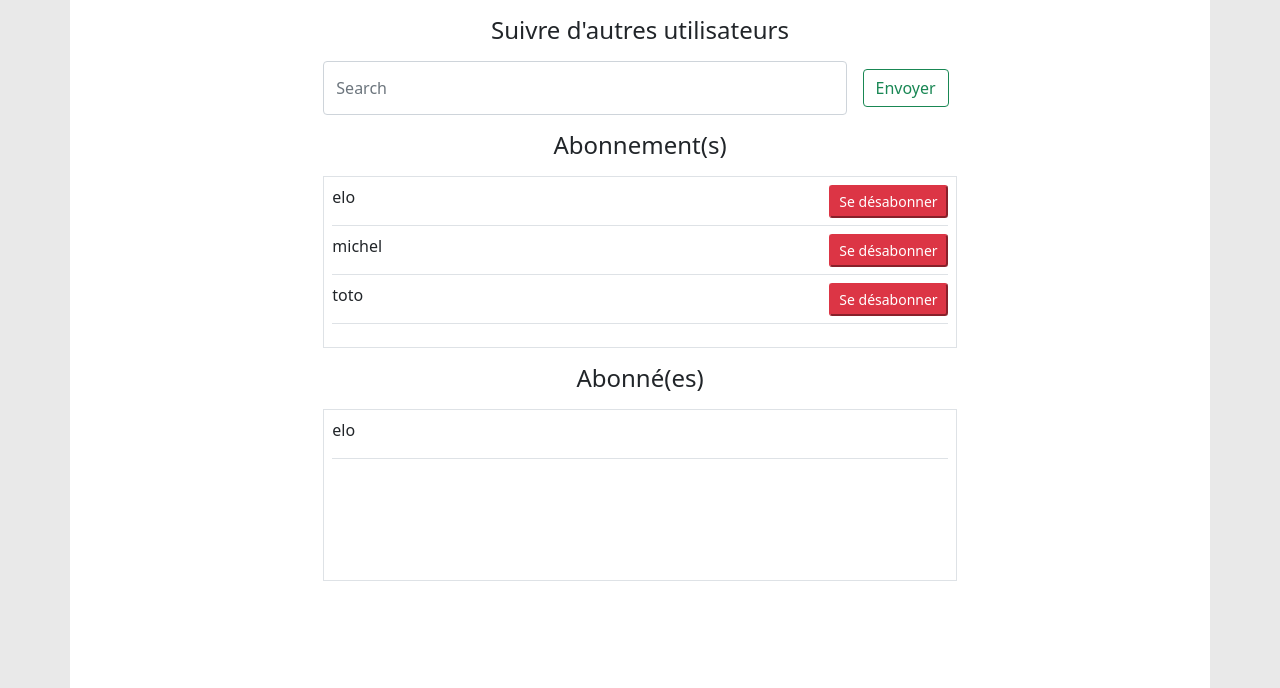
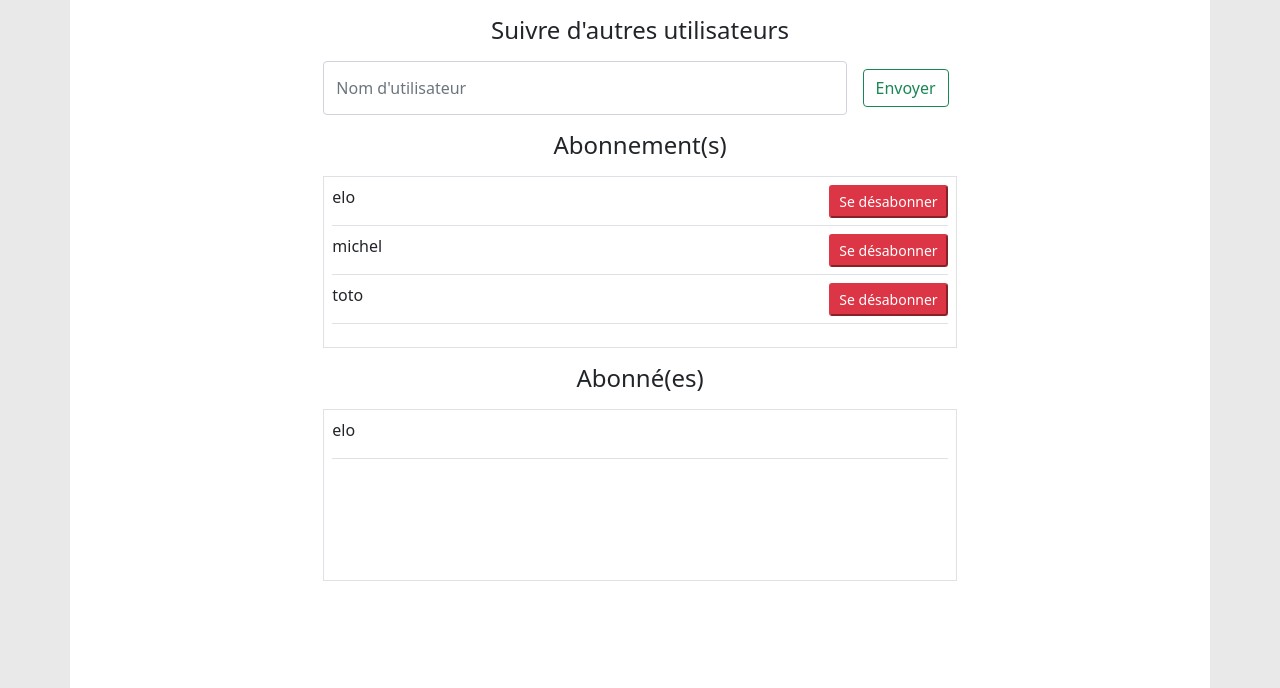
Before and after one commit to npaillasson/LITReview_project, a Django app: page /subscription/ in a window 1280 px wide. Shown: the part 56-744 px from the top of the page. Run offline with Django 3.2, Linux system fonts and the light colour scheme; a user stored in the database is signed in; data comes from the database, SQL or seed files in the repository; both versions use the stored data as it was after the commit; some libraries are stand-ins or nearby versions.

Commit message:
optimization of subscription.html

```diff
--- a/src/review/templates/review/subscriptions.html
+++ b/src/review/templates/review/subscriptions.html
@@ -6,7 +6,8 @@
       <h1 class="text-center fs-4 m-3">Suivre d'autres utilisateurs</h1>
       <div>
           <form class="d-flex m-3 col-md-8 col-12 mx-auto" action="{% url 'review:new_follow' %}" method="get">
-              <input class="form-control me-2" type="search" placeholder="Search" aria-label="Search" name="subscribe_to" >
+              {% csrf_token %}
+              <input class="form-control me-2" type="search" placeholder="Nom d'utilisateur" aria-label="Search" name="subscribe_to" >
               <button class="btn btn-outline-success m-2" type="submit">Envoyer</button>
           </form>
       </div>
```
Also changed, not shown: src/db.sqlite3.
